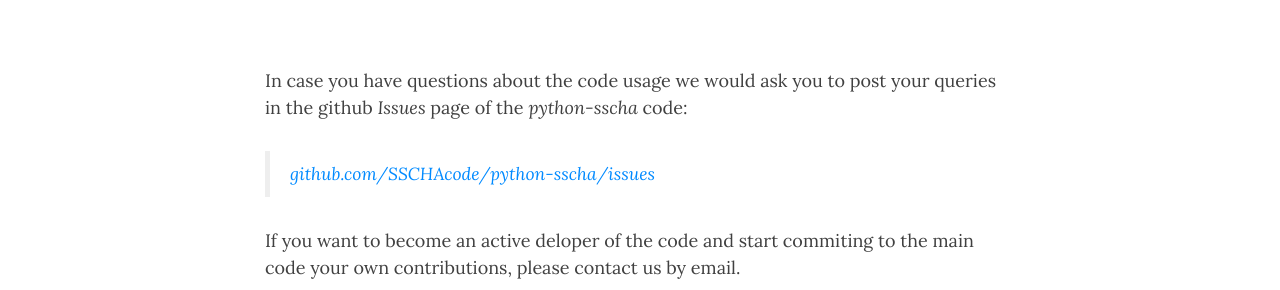
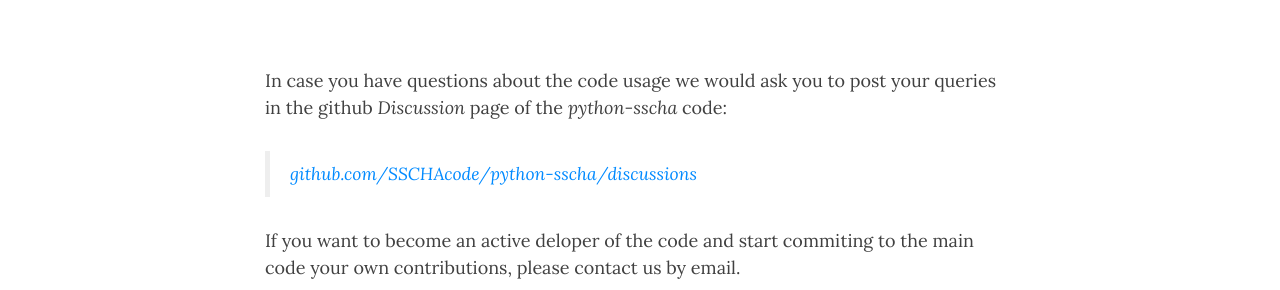
Before and after one commit to SSCHAcode/sschacode.github.io, a Jekyll site: the page built from contact.md, in a window 1280 px wide. Shown: the part 184-474 px from the top of the page. Built offline with Jekyll 4.4.1, drawn with Linux system fonts in a browser that asks for light colours; nearby versions of some CDN libraries.

Commit message:
Update contact.md

```diff
--- a/contact.md
+++ b/contact.md
@@ -3,8 +3,8 @@
 title: Contact
 ---
 
-In case you have questions about the code usage we would ask you to post your queries in the github *Issues* page of the *python-sscha* code:
+In case you have questions about the code usage we would ask you to post your queries in the github *Discussion* page of the *python-sscha* code:
 
-> [github.com/SSCHAcode/python-sscha/issues](https://github.com/SSCHAcode/python-sscha/issues)
+> [github.com/SSCHAcode/python-sscha/discussions](https://github.com/SSCHAcode/python-sscha/discussions)
 
 If you want to become an active deloper of the code and start commiting to the main code your own contributions, please contact us by email.
```
